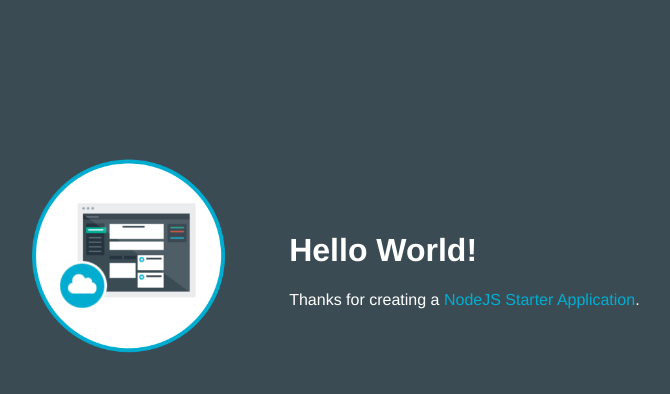
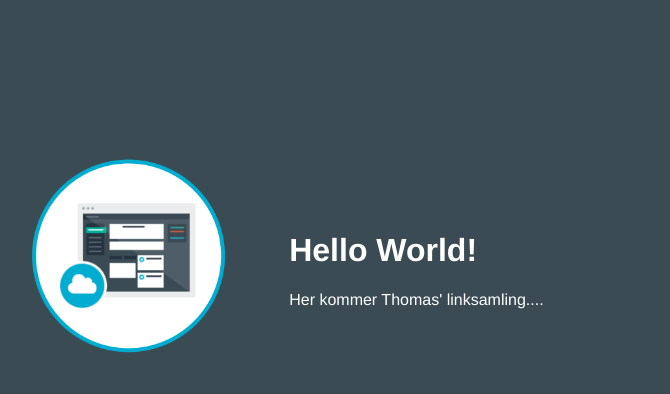
Before and after one commit to ThomasBPG/magic-links, a website: page public/index.html in a window 1280 px wide. Shown: the whole page, without its empty margins (253-923 px from the left). Drawn offline with Linux system fonts and the light colour scheme.

Commit message:
First commit

```diff
--- a/public/index.html
+++ b/public/index.html
@@ -17,7 +17,7 @@
         </td>
         <td>
           <h1 id="message">Hello World!</h1>
-          <p class='description'></p> Thanks for creating a <span class = "blue">NodeJS Starter Application</span>.
+          <p class='description'></p> Her kommer Thomas' linksamling....
         </td>
       </tr>
     </table>
```
Also changed, not shown: 1 other file.
